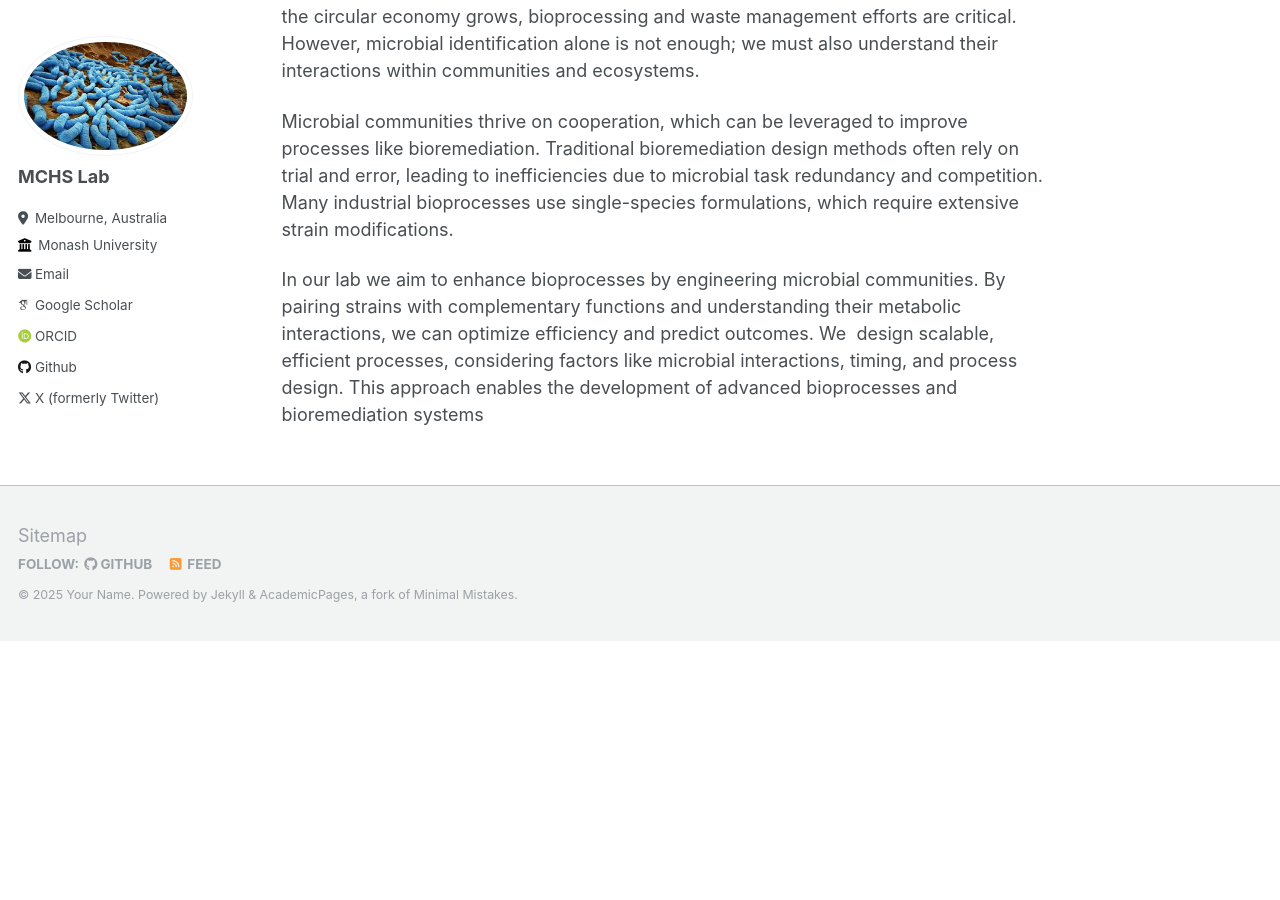
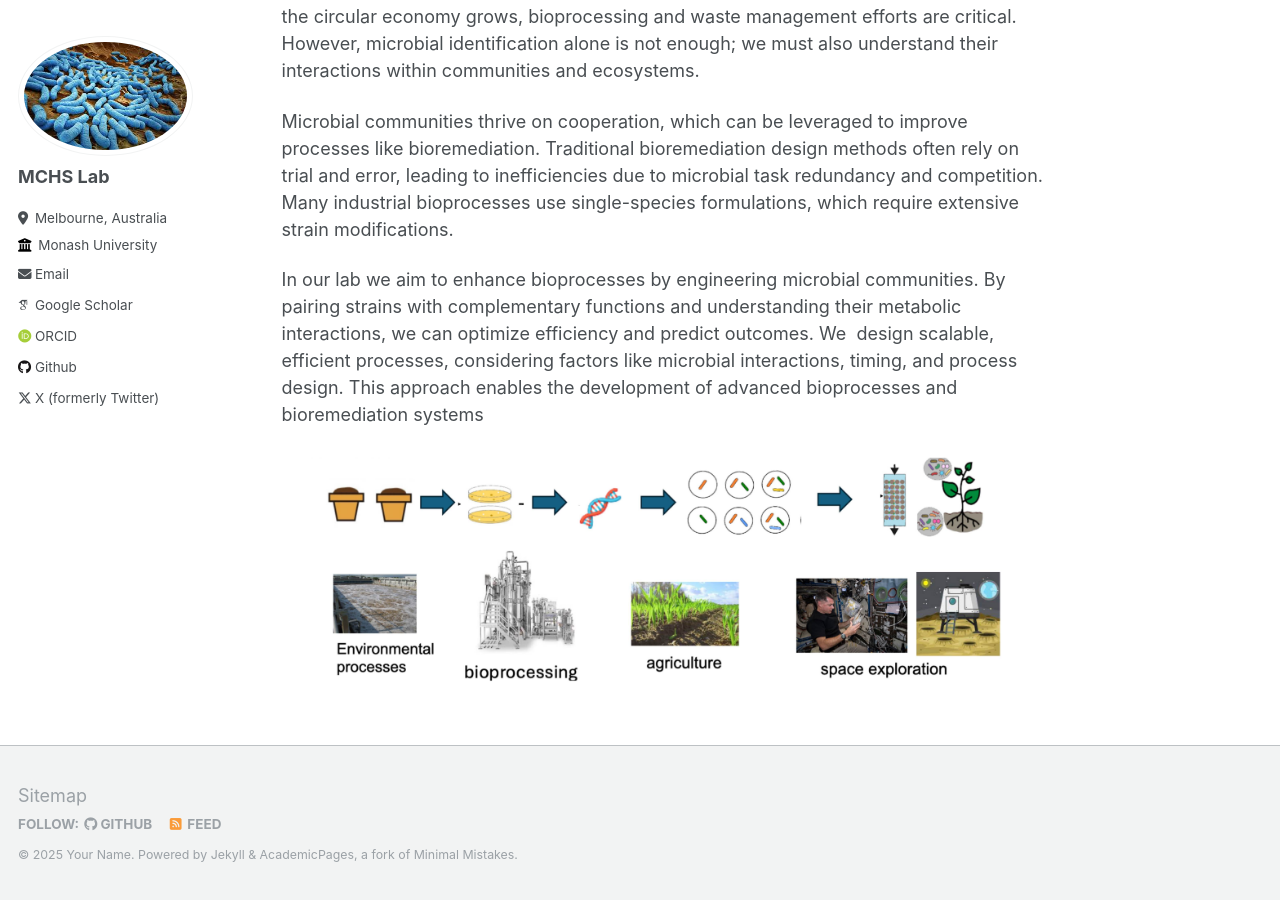
Before and after one commit to AminValiei/valieilab, a Jekyll site: the page built from _pages/about.md, in a window 1280 px wide and 900 px high, scrolled down 2419 px. Built offline with Jekyll 4.4.1, drawn with Linux system fonts in a browser that asks for light colours; some web fonts are replaced; before the commit the page ends 3060 px from its top, so only the background shows below that.

Commit message:
Update about.md

```diff
--- a/_pages/about.md
+++ b/_pages/about.md
@@ -40,7 +40,7 @@ Microbial communities thrive on cooperation, which can be leveraged to improve p
 In our lab we aim to enhance bioprocesses by engineering microbial communities. By pairing strains with complementary functions and understanding their metabolic interactions, we can optimize efficiency and predict outcomes. We  design scalable, efficient processes, considering factors like microbial interactions, timing, and process design. This approach enables the development of advanced bioprocesses and bioremediation systems
 
 
-
+![Alt Text]({{ site.baseurl }}/images/soil.jpg)
 
 
 
```
